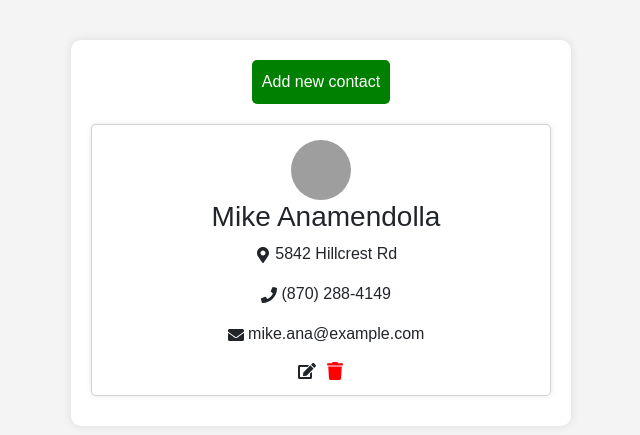
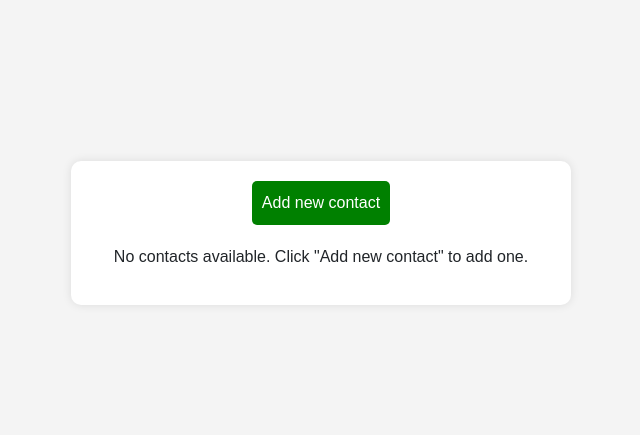
Before and after one commit to 4GeeksAcademy/React-Router---David-Farewell, a React (Vite) app: page /contacts in a window 1280 px wide. Shown: the part 167-602 px from the top of the page, without its empty margins (319-959 px from the left). Built offline with nearby package versions, Linux system fonts and the light colour scheme; grey boxes are pictures that could not be loaded.

Commit message:
parece que funciona

```diff
--- a/src/components/CardContact.jsx
+++ b/src/components/CardContact.jsx
@@ -1,22 +1,15 @@
 import { useStore } from "../store";
-import { FaTrash, FaEdit, FaMapMarkerAlt, FaPhone, FaEnvelope } from "react-icons/fa";
 
 const CardContact = ({ contact }) => {
     const { deleteContact } = useStore();
 
     return (
         <div className="card">
-            <img src={contact.avatar} alt={contact.name} className="avatar" />
-            <div className="card-info">
-                <h3>{contact.name}</h3>
-                <p><FaMapMarkerAlt /> {contact.address}</p>
-                <p><FaPhone /> {contact.phone}</p>
-                <p><FaEnvelope /> {contact.email}</p>
-            </div>
-            <div className="card-actions">
-                <FaEdit className="icon" />
-                <FaTrash className="icon delete" onClick={() => deleteContact(contact.id)} />
-            </div>
+            <h3>{contact.name}</h3>
+            <p>📍 {contact.address}</p>
+            <p>📞 {contact.phone}</p>
+            <p>✉️ {contact.email}</p>
+            <button onClick={() => deleteContact(contact.id)}>🗑️ Delete</button>
         </div>
     );
 };
--- a/src/store.jsx
+++ b/src/store.jsx
@@ -3,16 +3,7 @@ import { createContext, useContext, useState } from "react";
 export const StoreContext = createContext(null);
 
 export const StoreProvider = ({ children }) => {
-    const [contacts, setContacts] = useState([
-        {
-            id: 1,
-            name: "Mike Anamendolla",
-            address: "5842 Hillcrest Rd",
-            phone: "(870) 288-4149",
-            email: "mike.ana@example.com",
-            avatar: "https://randomuser.me/api/portraits/men/1.jpg"
-        }
-    ]);
+    const [contacts, setContacts] = useState([]);
 
     const addContact = (contact) => {
         setContacts((prevContacts) => [...prevContacts, contact]);
```
